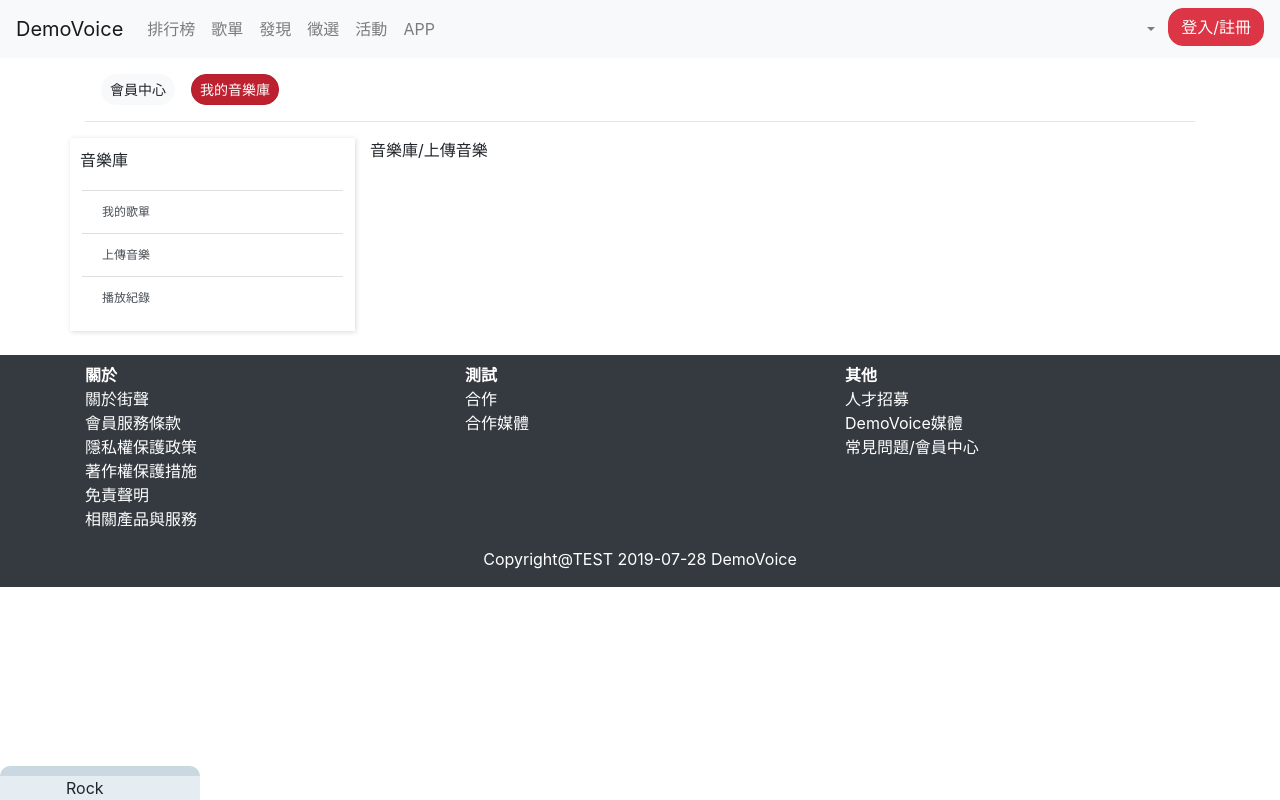
After one commit to lolo0159228/DemoVoice_Web0724, a Django app: template Web0724/templates/uploads.html in a window 1280 px wide. The commit adds this page. Run offline with Django 3.2, Linux system fonts and the light colour scheme; the template is opened without the code that fills it, so the values that code supplies are empty; some libraries are stand-ins or nearby versions.

Commit message:
Add files via upload

```diff
--- a/Web0724/Web0724/urls.py
+++ b/Web0724/Web0724/urls.py
@@ -15,7 +15,7 @@ Including another URLconf
 """
 from django.contrib import admin
 from django.urls import path,include
-from home.views import home,login,register,logout,Voice
+from home.views import home,login,register,logout,manage,uploads
 
 urlpatterns = [
     path('admin/', admin.site.urls),
@@ -23,5 +23,7 @@ urlpatterns = [
     path(r'^home/login',login,name="login"),
     path(r'^home/logout',logout,name="logout"),
     path(r'^home/register',register,name="register"),
+    path(r'^home/manage',manage,name="manage"),
+    path(r'^home/manage/uploads',uploads,name="uploads"),
     path(r'^captcha',include('captcha.urls')),
 ]
--- a/Web0724/home/static/css/application.css
+++ b/Web0724/home/static/css/application.css
@@ -18,3 +18,19 @@ flex: 1;
 text-size {
     font-size: 10 vmin;
 }
+
+.hidden {
+    display:none;
+}
+
+.btn{
+    border-radius:15px;
+}
+
+.box-shadow{
+    box-shadow: 1px 1px 5px #DADADA;
+      }
+
+.border-padding {
+    padding:10px 10px 10px;
+}
--- a/Web0724/home/static/css/audioplayer.css
+++ b/Web0724/home/static/css/audioplayer.css
@@ -3,16 +3,30 @@
   color: #23527c;
 }
 
-#audiocontroller {
+.audiocontroller {
   background-color:#ffffff;
   border: 1px solid #ccc;
   padding: 5px;
   max-width: 200px;
   margin-right: auto;
   margin-left: auto;
-  position:fixed;
 }
 
 #play {
   margin-left: 5px;
 }
+
+.react-player {
+    max-width:200px;
+    border-top:10px solid #C9D8E1;
+    background-color:#E5EDF2;
+    border-top-left-radius:10px;
+    border-top-right-radius:10px;
+
+}
+
+@media (min-width:900px){
+    .react-player{
+        display:block;
+    }
+}
--- a/Web0724/home/static/css/login.css
+++ b/Web0724/home/static/css/login.css
@@ -8,7 +8,7 @@
         max-width: 300px;
         font-size:12px;
         margin: 0 auto 15px;
-        text-align:center
+        text-align:center;
       }
 
       .btn-fb{
--- /dev/null
+++ b/Web0724/home/static/css/manage.css
@@ -0,0 +1,19 @@
+.list-active{
+    border-left:10px solid #E74C3C;
+    color:#E74C3C;
+}
+
+.list-group-item:hover{
+    border-left:10px solid #E74C3C;
+    color:#E74C3C;
+}
+
+.list-group-flush{
+    font-size:12px;
+    padding:2px 2px 2px;
+    border:10px;
+}
+
+.bread-item.active::before {
+    content:"/";
+}
--- a/Web0724/home/views.py
+++ b/Web0724/home/views.py
@@ -6,6 +6,12 @@ from .form import UserForm
 def home(request):
     voices = Voice.objects.all()
     return render(request, 'home.html', {"voices": voices})
+
+def manage(request):
+    return render(request,'manage.html')
+
+def uploads(requset):
+    return render(requset,'uploads.html')
 
 def register(request):
     if request.method == "POST":
--- a/Web0724/templates/base.html
+++ b/Web0724/templates/base.html
@@ -2,6 +2,7 @@
 <html lang="en">
 <head>
     <meta charset="UTF-8">
+    <meta name="viewport" content="width=device-width; initial-scale=1.0; maximum-scale=1.0; user-scalable=0;">
     <title>{% block title%}{% endblock %}</title>
     <link rel="stylesheet" href="https://stackpath.bootstrapcdn.com/bootstrap/4.3.1/css/bootstrap.min.css" integrity="sha384-ggOyR0iXCbMQv3Xipma34MD+dH/1fQ784/j6cY/iJTQUOhcWr7x9JvoRxT2MZw1T" crossorigin="anonymous">
     <link rel="stylesheet" href="https://cdnjs.cloudflare.com/ajax/libs/open-iconic/1.1.1/font/css/open-iconic-bootstrap.min.css" integrity="sha256-BJ/G+e+y7bQdrYkS2RBTyNfBHpA9IuGaPmf9htub5MQ=" crossorigin="anonymous" />
@@ -14,12 +15,12 @@
 </head>
 <body>
     <nav class="navbar navbar-expand-lg navbar-light bg-light">
-        <a class="navbar-brand" href="/^home/">YoutubeVoice</a>
+        <a class="navbar-brand" href="/^home/">DemoVoice</a>
         <button class="navbar-toggler" type="button" data-toggle="collapse" data-target="#collapsibleNavbar">
             <span class="navbar-toggler-icon"></span>
         </button>
         <div class="collapse navbar-collapse" id="collapsibleNavbar">
-            <ul class="navbar-nav">
+            <ul class="navbar-nav mr-auto">
                 <li class="nav-item">
                     <a href="#" class="nav-link">排行榜</a>
                 </li>
@@ -39,14 +40,13 @@
                     <a href="#" class="nav-link">APP</a>
                 </li>
             </ul>
-        </div>
             <div>
-            <ul class="navbar-nav mr-auto">
+                <ul class="navbar-nav">
                     <li class="nav-item dropdown mr-1">
                         <a href="#" class="btn nav-link dropdown-toggle" id="navbardrop" data-toggle="dropdown"><span class="oi oi-magnifying-glass"></span></a>
                         <div class="dropdown-menu">
                             <div class="pr-3 pl-3">
-                            <input class="dropdown-item" placeholder="找音樂? StreetVoice">
+                                <input class="dropdown-item" placeholder="找音樂? DemoVoice">
                             </div>
                             <div class="dropdown-divide"></div>
                             <div class="mt-2 pr-3 pl-3">
@@ -55,12 +55,9 @@
                             </div>
                         </div>
                     </li>
-                <li class="nav-item mr-1">
-                    <a href="#" class="btn"><span class="oi oi-cloud-upload"></span></a>
-                </li>
                     {% if request.session.is_login %}
                         <li class="nav-item">
-                        <a href="#" class="btn nav-link" ><span class="oi oi-person"></span>{{ request.session.user_name }}</a>
+                            <a href="{% url 'manage' %}" class="btn nav-link" ><span class="oi oi-person"></span> {{ request.session.user_name }} </a>
                         </li>
                         <li class="nav-item">
                             <a href="{% url 'logout' %}" class="btn btn-primary">登出</a>
@@ -72,8 +69,7 @@
                     {% endif %}
                 </ul>
             </div>
-
-
+        </div>
     </nav>
 
     {% block content1 %}{% endblock %}
@@ -103,12 +99,12 @@
             <div class="col-4">
                 <ul class="list-unstyled text-size"><strong>其他</strong>
                    <li>人才招募</li>
-                   <li>RoadVoice媒體</li>
+                   <li>DemoVoice媒體</li>
                    <li>常見問題/會員中心</li>
                </ul>
             </div>
             <div class="col-12 text-center">
-                <p>Copyright@TEST 2019-07-28 RoadVoice路聲</p>
+                <p>Copyright@TEST 2019-07-28 DemoVoice</p>
             </div>
 
         </div>
--- a/Web0724/templates/login.html
+++ b/Web0724/templates/login.html
@@ -1,6 +1,6 @@
 {% extends "base.html" %}
 {% load staticfiles %}
-{% block title %} 登入 | YoutubeVoice {% endblock %}
+{% block title %} 登入 | DemoVoice {% endblock %}
 {% block css %}
 <link rel="stylesheet" type="text/css" href="/static/css/login.css">
 {% endblock %}
@@ -8,13 +8,13 @@
 {% block content1 %}
     <div class="container">
 
-      <form class="form-signin border-block mt-2" method="post" action="login" >
+      <form class="form-signin border-block mt-2 box-shadow" method="post" action="login" >
           {% if message %}
           <div class="alert alert-warning">{{ message }}</div>
           {% endif %}
 
           {% csrf_token %}
-          <h4 class="form-signin-heading"><strong>歡迎使用 YoutubeVoice</strong></h4>
+          <h4 class="form-signin-heading"><strong>歡迎使用 DemoVoice</strong></h4>
           <!--{{login_form}} -->
           <div class="form group mt-3 form-control-large">
               <input type="text" class="form-control" id="username" name="username" placeholder="帳號/電子郵件">
--- /dev/null
+++ b/Web0724/templates/manage.html
@@ -0,0 +1,54 @@
+{% extends "base.html" %}
+{% block title %} YoutubeVoice {% endblock %}
+{% block css %}
+<link rel="stylesheet" type="text/css" href="/static/css/manage.css">
+{% endblock %}
+
+{% block content1 %}
+    {% include 'player.html' %}
+<div class="container-fluid overflow-x-hidden">
+    <div class="container mt-3">
+        <ul class="nav nav-pills">
+            <li class="nav-item pl-3">
+               <a class="btn btn-light btn-sm " href="#">會員中心</a>
+            </li>
+            <li class="nav-item pl-3">
+               <a class="btn btn-danger btn-sm  active" href="#">我的音樂庫</a>
+            </li>
+        </ul>
+        <hr>
+    </div>
+    <div class="container">
+        <div class="row">
+            <div class="col-sm-3 col-md-3 col-lg-3 box-shadow mb-4 border-padding ">
+               <p>音樂庫</p>
+                <div class="list-group list-group-flush list-group-menu">
+                    <a href="{% url 'manage' %}" data-target="#link1" class="list-group-item list-group-item-action">我的歌單</a>
+                    <a href="{% url 'uploads' %}" class="list-group-item list-group-item-action">上傳音樂</a>
+                    <a href="#" class="list-group-item list-group-item-action">播放紀錄</a>
+                </div>
+            </div>
+            <div class="col-sm-9 col-md-9 col-lg-3">
+                <ul class="nav">
+                    <li class="nav-item">{% block manage %}音樂庫{% endblock %}</li>
+                    <li class="nav-item bread-item active">{% block uploads %}我的歌單{% endblock %}</li>
+                </ul>
+            </div>
+        </div>
+    </div>
+</div>
+{% endblock %}
+<script type="text/javascript">
+$(function(){
+    $("list-group-item a").filter(function(){
+        return $(this).href == location.href
+    }).parent().addClass('list-active').siblings().removeClass('list-active');
+});
+
+    $(document).ready(function(){
+        $("list-group-item").click(function(){
+            $("list-group-item").removeClass("list-active");
+            $(this).addClass("list-active");
+        });
+    });
+</script>
--- /dev/null
+++ b/Web0724/templates/player.html
@@ -0,0 +1,12 @@
+<link rel="stylesheet" type="text/css" href="/static/css/video.css">
+<link rel="stylesheet" type="text/css" href="/static/css/audioplayer.css">
+<script src="/static/js/audioplayer.js"></script>
+
+<div class="fixed-bottom hidden react-player ">
+        <audio id="rock" src="/uploads/Kalimba.mp3" preload="auto"></audio>
+        <div id="audiocontroller" class="mr-2">
+            <a id="play" href="#" class="btn"><span class="oi oi-media-play"></span></a>
+            <a id="pause" href="#" class="btn"><span class="oi oi-media-pause"></span></a>
+            <a id="currentTrack">Rock</a>
+        </div>
+    </div>
--- a/Web0724/templates/register.html
+++ b/Web0724/templates/register.html
@@ -8,7 +8,7 @@
             <h2>註冊會員</h2>
             <div class="row">
                 <div class="col-lg-8 col-x1-6">
-                    <div class="border-block mb-5 pt-3 pl-3 pr-3 ">
+                    <div class="border-block mb-5 pt-3 pl-3 pr-3 box-shadow">
                         <h3 >填寫註冊資料</h3>
                         <form method="post" action="register"  >
                             {% if message %}
--- /dev/null
+++ b/Web0724/templates/uploads.html
@@ -0,0 +1,2 @@
+{% extends 'manage.html' %}
+{% block uploads %}上傳音樂{% endblock %}
```
Also changed, not shown: Web0724/templates/home.html (+4 -21 lines), Web0724/db.sqlite3. Lines whose indentation alone changed are shown as unchanged.
